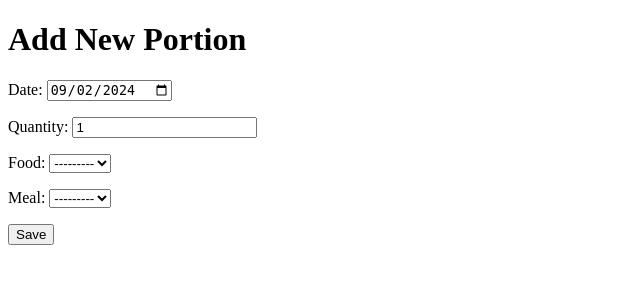
After one commit to susrik/django-nutrition, a Django app: page /nutrition/add-portion/ in a window 1280 px wide. The commit adds this page. Shown: the top 300 px of the page, without its empty margins (0-640 px from the left). Run offline with Django 5.2, Linux system fonts and the light colour scheme; data that the repository does not hold is empty.

Commit message:
added  a form for adding portions

```diff
--- /dev/null
+++ b/nutrition/templates/nutrition/add_portion.html
@@ -0,0 +1,16 @@
+<!DOCTYPE html>
+<html lang="en">
+<head>
+    <meta charset="UTF-8">
+    <meta name="viewport" content="width=device-width, initial-scale=1.0">
+    <title>Add Portion</title>
+</head>
+<body>
+    <h1>Add New Portion</h1>
+    <form method="post">
+        {% csrf_token %}
+        {{ form.as_p }}
+        <button type="submit">Save</button>
+    </form>
+</body>
+</html>
--- a/nutrition/templates/nutrition/day.html
+++ b/nutrition/templates/nutrition/day.html
@@ -17,8 +17,10 @@
 <div class="container mx-auto mt-10">
     <h1 class="text-2xl font-bold mb-4">Meals {{ date }}</h1>
     <h2 class="text-2xl font-bold mb-4">Total kcal: {{ calories }}</h2>
+    <a href="{% url 'days' %}" class="text-blue-500 underline">Back to Calendar</a>
 
     <div class="overflow-x-auto">
+        <a href="{% url 'add_portion' %}?date={{ date }}" class="text-blue-500 underline">Add Portion</a>
         <table class="table w-full">
             <!-- Table Head -->
             <thead>
@@ -44,6 +46,7 @@
             </tbody>
         </table>
     </div>
+    <a href="{% url 'add_portion' %}?date={{ date }}" class="text-blue-500 underline">Add Portion</a>
 </div>
 
 </body>
--- a/nutrition/templates/nutrition/days.html
+++ b/nutrition/templates/nutrition/days.html
@@ -47,6 +47,7 @@
             </tbody>
         </table>
     </div>
+    <a href="{% url 'add_portion' %}" class="text-blue-500 underline">New Portion</a>
 </div>
 
 </body>
--- a/nutrition/urls.py
+++ b/nutrition/urls.py
@@ -6,4 +6,5 @@ urlpatterns = [
   path('', views.index, name='index'),
   path('days/', views.DaysView.as_view(), name='days'),
   path('day/<str:day_str>', views.day, name='day'),
+  path('add-portion/', views.add_portion, name='add_portion'),
 ]
--- a/nutrition/views.py
+++ b/nutrition/views.py
@@ -1,9 +1,11 @@
 from typing import Iterable, List
 from django.http import HttpResponse
 from django.utils import timezone
+from django import forms
 from .models import Portion, Food, Meal
 from django.views import generic
 from django.template import loader
+from django.shortcuts import render, redirect
 
 
 class MealTotal:
@@ -66,3 +68,28 @@ def day(request, day_str):
         'calories': sum(m.calories for m in meals)
     }
     return HttpResponse(template.render(context, request))
+
+
+class PortionForm(forms.ModelForm):
+    class Meta:
+        model = Portion
+        fields = ['date', 'quantity', 'food', 'meal']
+        widgets = {
+            'date': forms.DateInput(attrs={'type': 'date'}),
+            'quantity': forms.NumberInput(attrs={'step': 0.1}),
+        }
+
+def add_portion(request):
+    default_date = request.GET.get('date', timezone.now().date())
+
+    if request.method == 'POST':
+        form = PortionForm(request.POST)
+        if form.is_valid():
+            form.save()
+            selected_date = form.cleaned_data['date']
+            day_str = selected_date.strftime('%Y-%m-%d')
+            return redirect('day', day_str=day_str)
+    else:
+        form = PortionForm(initial={'date': default_date})
+
+    return render(request, 'nutrition/add_portion.html', {'form': form})
```
